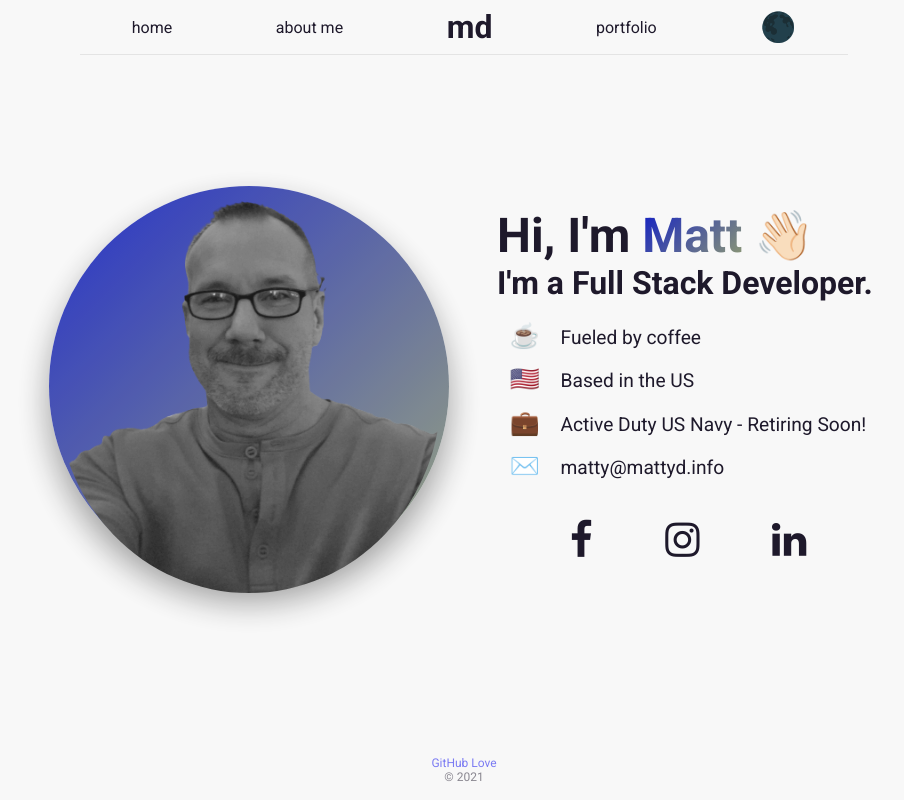
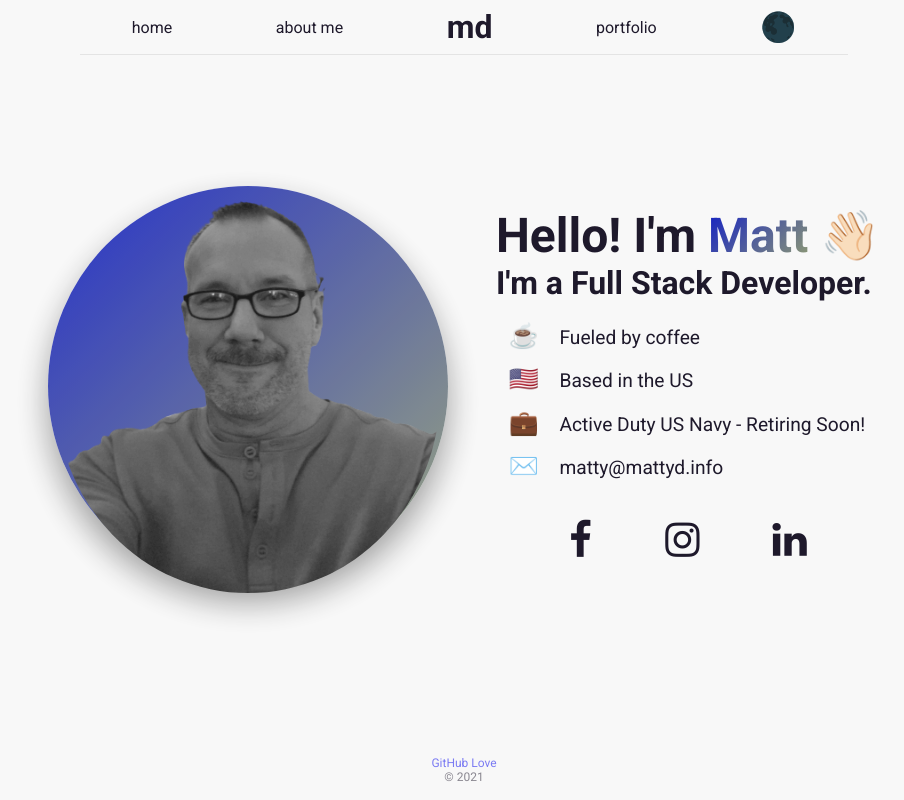
Before and after one commit to TheyCallMeMattyD/react-portfolio, a React (Create React App) app: page / in a window 1280 px wide. Shown: the whole page, without its empty margins (176-1080 px from the left). Built offline with nearby package versions, Linux system fonts and the light colour scheme; the HTML template or start-up script is replaced by a standard one.

Commit message:
updated mainText greeting

```diff
--- a/src/Components/Home.js
+++ b/src/Components/Home.js
@@ -42,7 +42,7 @@ export default function Home() {
             <img src={info.selfPortrait} alt="self"  className={Style.mainImg}/>
             </div>
             <div className={Style.mainText}>
-                <h1>Hi, I'm <span style={firstNameStyle}>{info.firstName}</span> 👋🏻</h1>
+                <h1>Hello! I'm <span style={firstNameStyle}>{info.firstName}</span> 👋🏻</h1>
                 <h2>I'm a {info.position}.</h2>
                 <ul>
                     {createList()}
```
